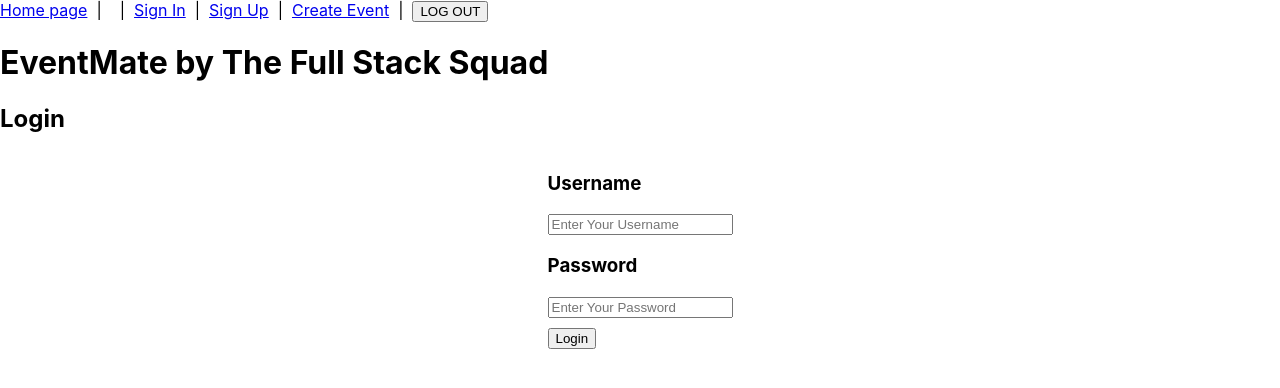
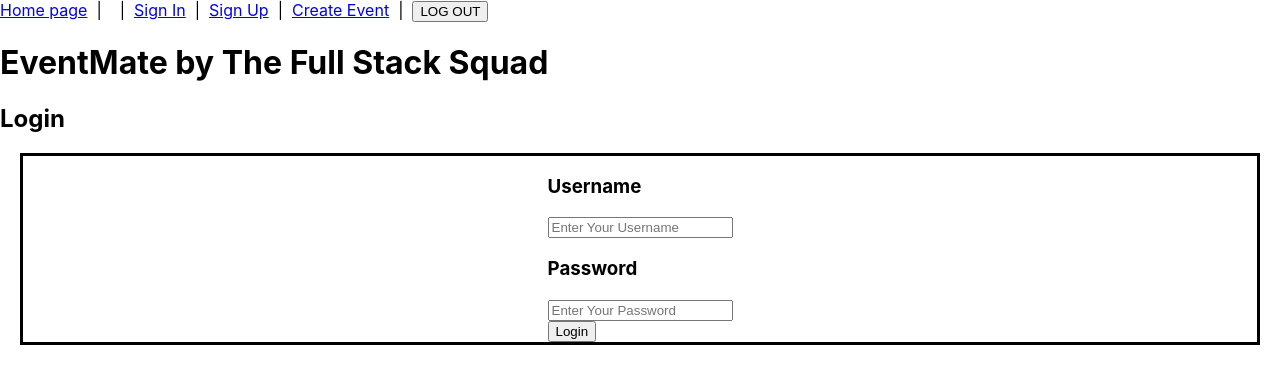
Before and after one commit to purpett/eventMate, a React (Create React App) app in the folder eventmate-frontend/: page /Login in a window 1280 px wide. Shown: the top 388 px of the page. Built offline with nearby package versions, Linux system fonts and the light colour scheme.

Commit message:
addding some unresolved conflicts

```diff
--- a/eventmate-frontend/src/App.css
+++ b/eventmate-frontend/src/App.css
@@ -7,11 +7,13 @@
  display: flex;
  justify-content: center;
  align-items: center;
+ border: solid;
+ margin:20px
 }
 
 .sign-up-button{
   display: flex;
   justify-content: center;
   align-items: center;
-  margin-top: 10px;
+
 }
```
